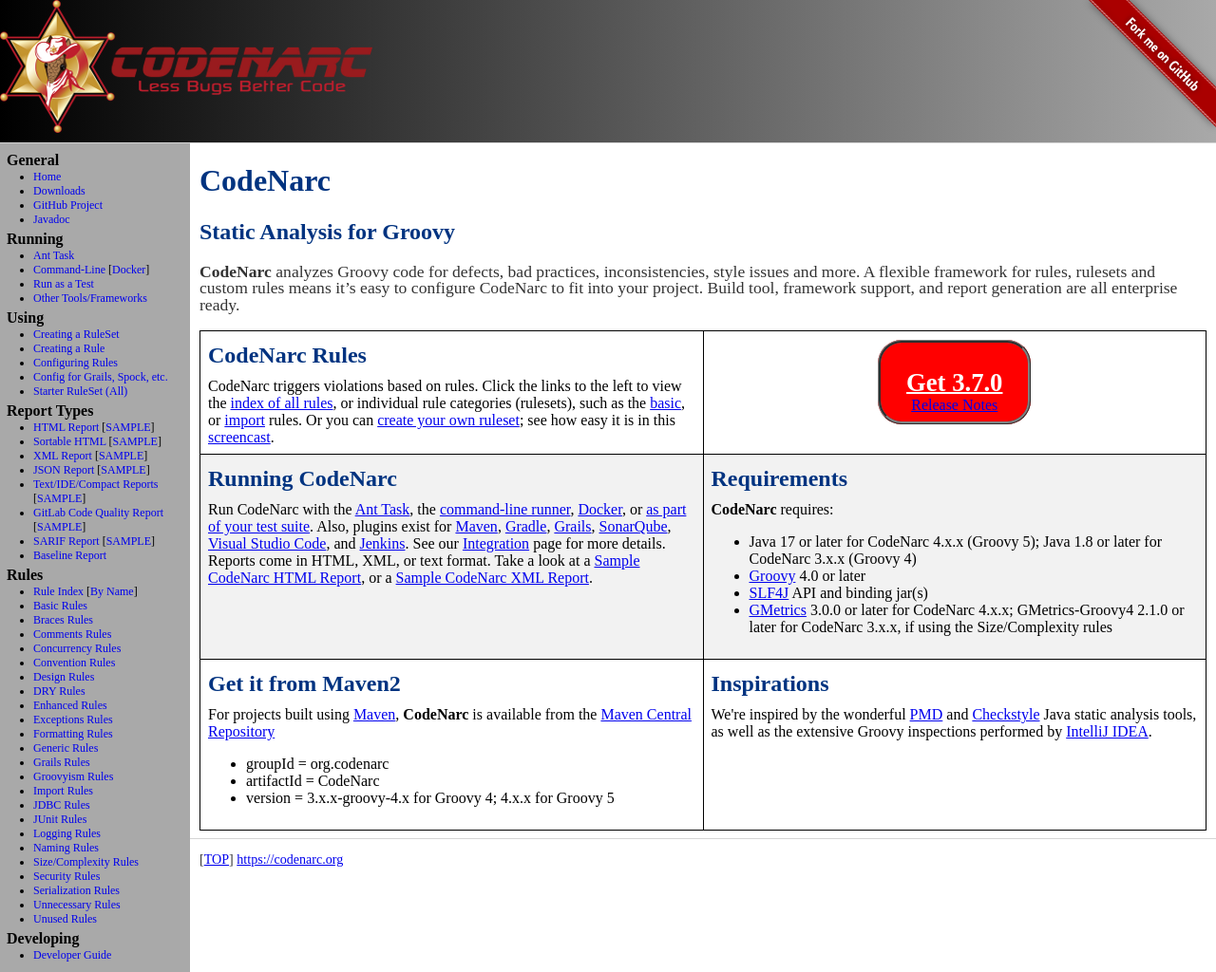
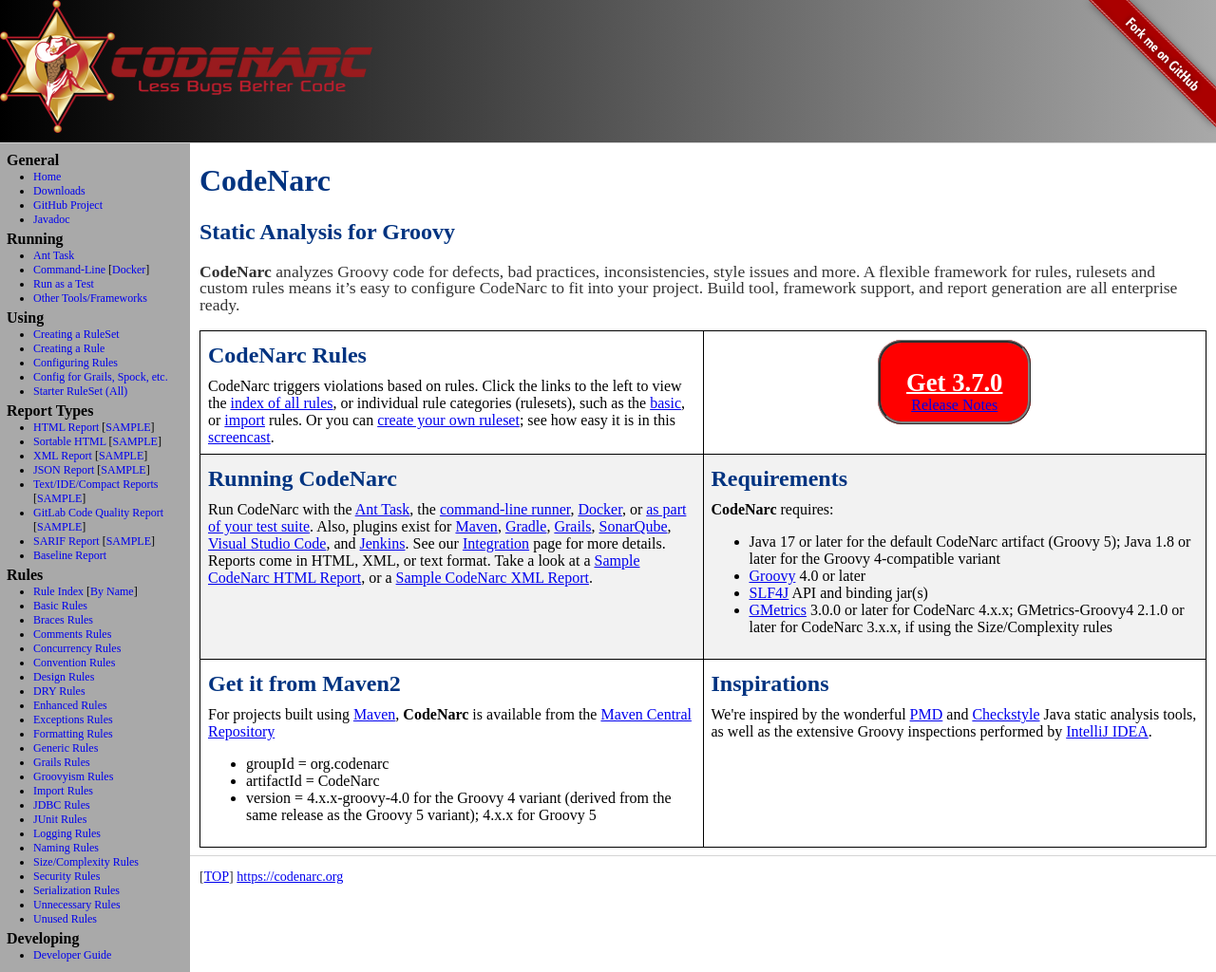
Before and after one commit to CodeNarc/CodeNarc, a Jekyll site: the page built from index.md, in a window 1280 px wide. Shown: the whole page at 95% size. Built offline with Jekyll 4.4.1, drawn with Linux system fonts in a browser that asks for light colours.

Commit message:
#827: Merge build-groovy4.gradle into `build.gradle` with a `groovy4` source set, producing both the Groovy 5 and Groovy 4 variant jars.

```diff
--- a/index.md
+++ b/index.md
@@ -53,7 +53,7 @@ to fit into your project. Build tool, framework support, and report generation a
          <h2>Requirements</h2>
          <strong>CodeNarc</strong> requires:
          <ul>
-              <li>Java 17 or later for CodeNarc 4.x.x (Groovy 5); Java 1.8 or later for CodeNarc 3.x.x (Groovy 4)</li>
+              <li>Java 17 or later for the default CodeNarc artifact (Groovy 5); Java 1.8 or later for the Groovy 4-compatible variant</li>
               <li><a href="http://groovy-lang.org/">Groovy</a> 4.0 or later</li>
               <li><a href="https://www.slf4j.org/">SLF4J</a> API and binding jar(s)</li>
               <li><a href="https://dx42.github.io/gmetrics/">GMetrics</a> 3.0.0 or later for CodeNarc 4.x.x; GMetrics-Groovy4 2.1.0 or later for CodeNarc 3.x.x, if using the Size/Complexity rules</li>
@@ -69,7 +69,7 @@ to fit into your project. Build tool, framework support, and report generation a
                 <ul>
                      <li>groupId = org.codenarc</li>
                      <li>artifactId = CodeNarc</li>
-                     <li>version = 3.x.x-groovy-4.x for Groovy 4; 4.x.x for Groovy 5</li>
+                     <li>version = 4.x.x-groovy-4.0 for the Groovy 4 variant (derived from the same release as the Groovy 5 variant); 4.x.x for Groovy 5</li>
                 </ul>
      </td>
      <td class="section">
```
